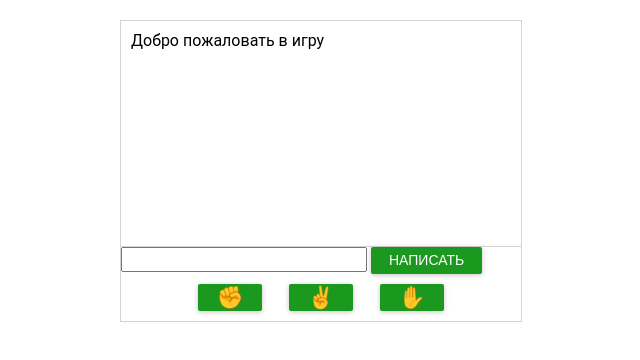
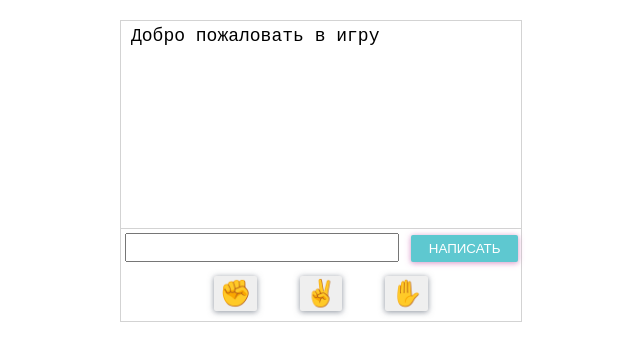
Before and after one commit to nikboxinbox/game-rock-paper-scissors, a plain HTML site: page client/index.html in a window 1280 px wide. Shown: the whole page, without its empty margins (319-959 px from the left). Drawn offline with nearby package versions, Linux system fonts and the light colour scheme; no server answers.

Commit message:
edit css

```diff
--- a/client/index.html
+++ b/client/index.html
@@ -14,14 +14,14 @@
         <div class="chat-form">
           <form id="chat-form">
             <input id="chat" autocomplete="off" title="chat" />
-            <button id="send">Написать</button>
+            <button id="send" class="send_btn">Написать</button>
           </form>
         </div>
 
         <div class="button-wrapper">
-          <button id="rock">✊</button>
-          <button id="scissors">&#9996;</button>
-          <button id="paper">✋</button>
+          <button id="rock" class="play_btn">✊</button>
+          <button id="scissors" class="play_btn">&#9996;</button>
+          <button id="paper" class="play_btn">✋</button>
         </div>
       </div>
     </div>
--- a/client/src/styles/main.css
+++ b/client/src/styles/main.css
@@ -1,36 +1,58 @@
 body {
-  font-family: "Roboto";
+  font-family: monospace;
   margin: 0;
   padding: 0;
 }
 
+.chat-form {
+  display: flex;
+  justify-content: space-between;
+}
+
 input {
   outline: none;
+  margin: 4px;
   font-size: 18px;
-  padding: 0 5px;
+  padding: 2px 5px;
+  min-width: 260px;
 }
 
-button {
+.play_btn {
   text-transform: uppercase;
-  font-size: 22px;
-  padding: 1px 18px;
+  font-size: 26px;
+  padding: 5px;
   color: white;
   line-height: 25px;
-  background-color: #1a991e;
+  /* background-color: #1a991e; */
   border: none;
   border-radius: 2px;
   cursor: pointer;
-  box-shadow: rgba(0, 0, 0, 0.12) 0 1px 6px, rgba(0, 0, 0, 0.12) 0 1px 4px;
+  box-shadow: #87909ccf 0 1px 6px, rgba(0, 0, 0, 0.12) 0 1px 4px;
   transition: all 150ms ease-in;
   outline: none;
 }
 
-button:hover {
-  background-color: #dd6d5c;
+.play_btn:hover {
+  background-color: #e672cb;
 }
 
-#send {
-  font-size: 14px;
+.send_btn {
+  text-transform: uppercase;
+  /* font-size: 14 px; */
+  padding: 1px 18px;
+  color: white;
+  line-height: 25px;
+  background-color: #5ec8d0;
+  border: none;
+  border-radius: 2px;
+  cursor: pointer;
+  box-shadow: #e18ececf 0 1px 6px, rgba(0, 0, 0, 0.12) 0 1px 4px;
+  transition: all 150ms ease-in;
+  outline: none;
+}
+
+.send_btn:hover {
+  background-color: #e672cb;
 }
 
 .rps-wrapper {
@@ -45,6 +67,7 @@ button:hover {
 }
 
 #events {
+  font-size: 18px;
   flex-grow: 1;
   list-style: none;
   margin: 0;
@@ -54,7 +77,7 @@ button:hover {
 }
 
 #events li {
-  padding: 10px 10px 10px 10px;
+  padding: 5px 10px 5px 10px;
 }
 
 .chat-wrapper {
@@ -66,7 +89,6 @@ button:hover {
 }
 
 .chat-wrapper form input {
-  font-size: 1rem;
   margin: 0 10px 0 0;
   padding: 0 5px;
   flex-grow: 1;
```
